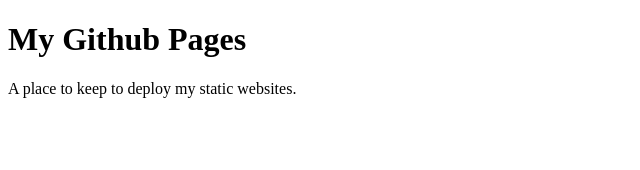
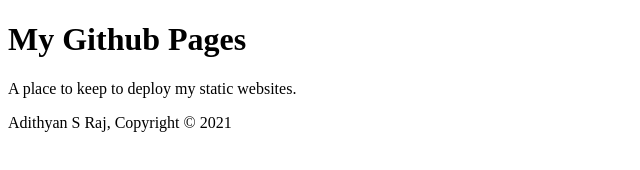
Before and after one commit to Adithya2018/Adithya2018.github.io, a plain HTML site: page index.html in a window 1280 px wide. Shown: the whole page, without its empty margins (0-640 px from the left). Drawn offline with Linux system fonts and the light colour scheme.

Commit message:
Update index.html

```diff
--- a/index.html
+++ b/index.html
@@ -15,6 +15,14 @@
         <p>A place to keep to deploy my static websites.</p>
     </header>
 
+    <section>
+
+    </section>
+
+    <footer>
+        <p>Adithyan S Raj, Copyright &copy; 2021</p>
+    </footer>
+
 
 </body>
 </html>
```
